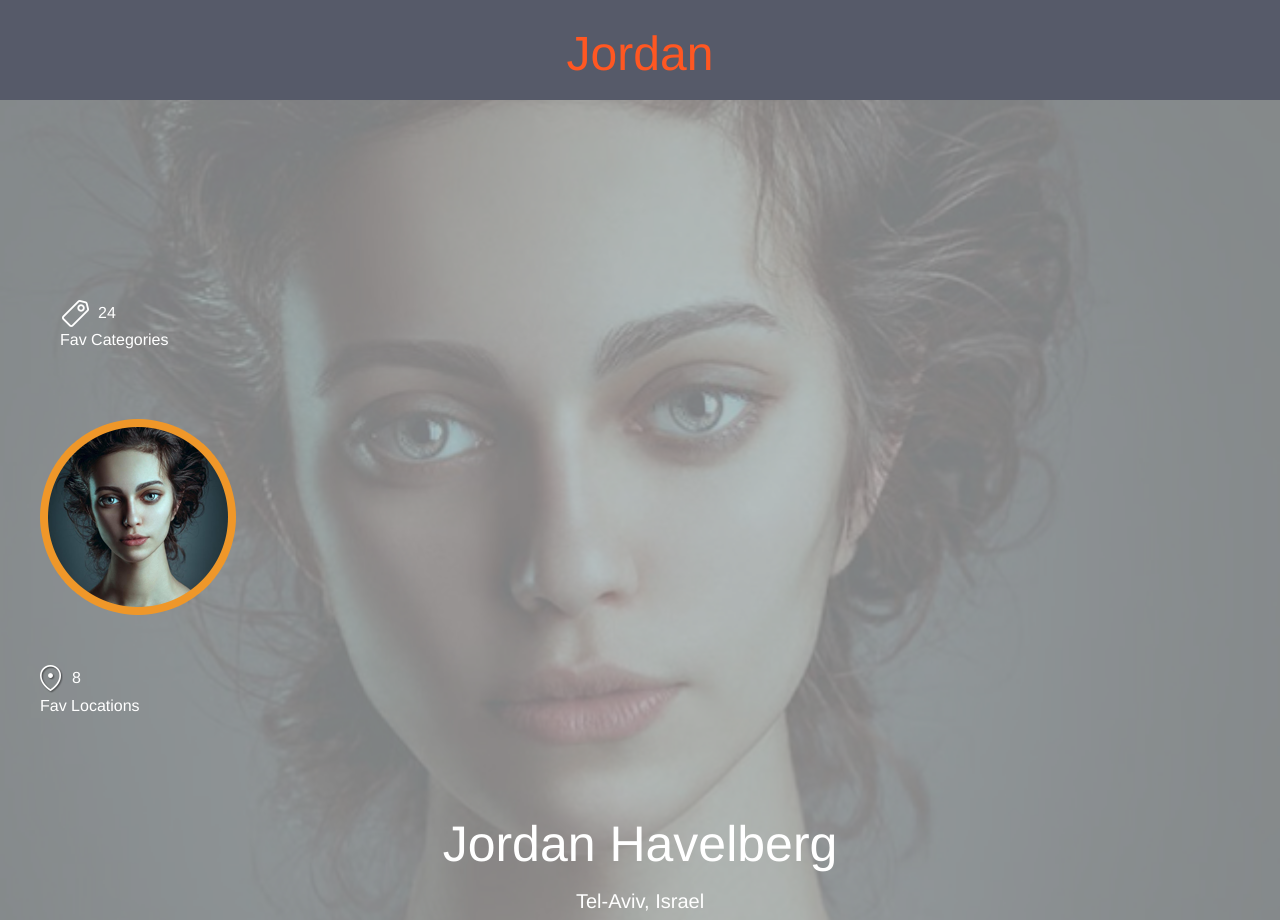
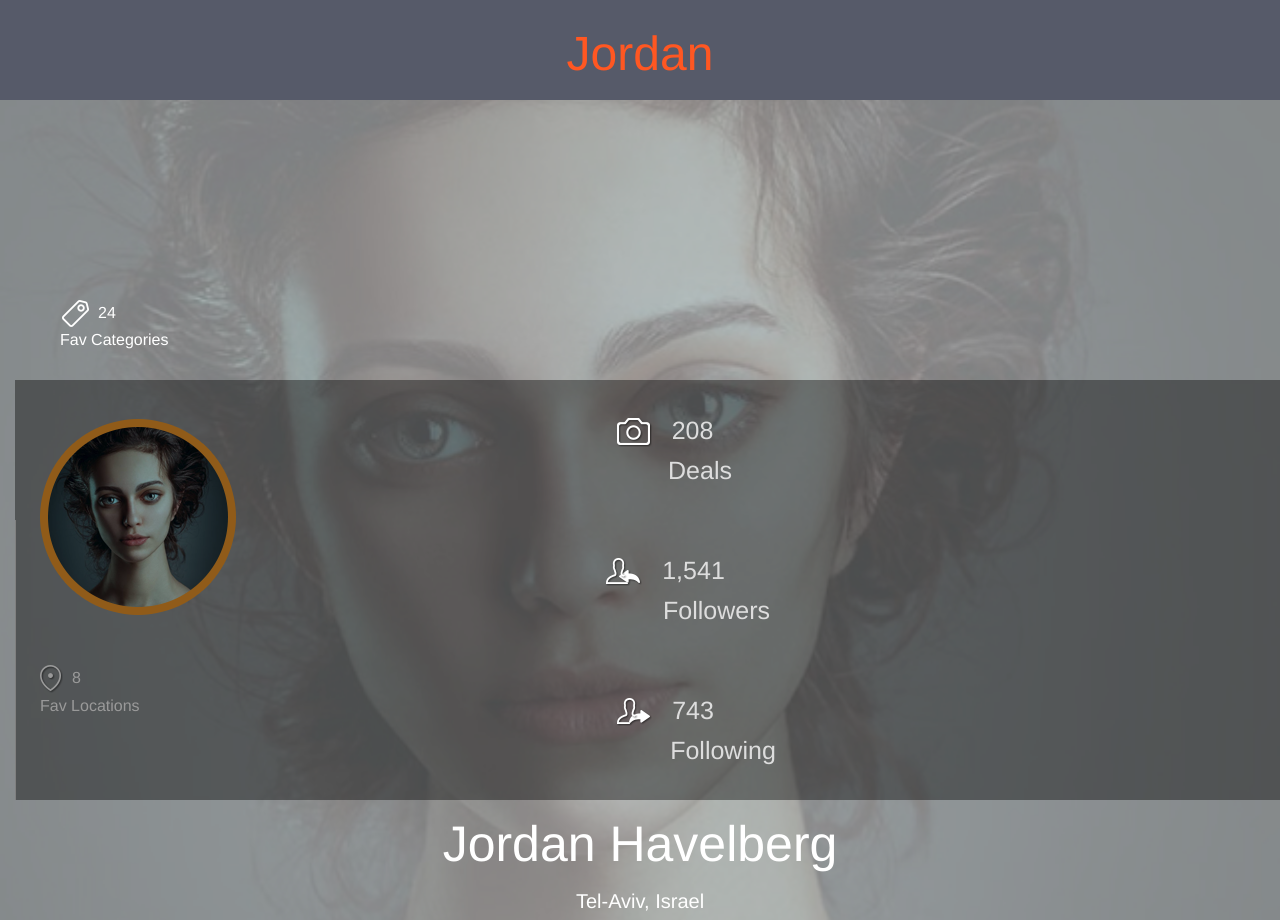
Before and after one commit to Harrisonkamau/e3-psd-html, a plain HTML site: page index.html in a window 1280 px wide. Shown: the top 920 px of the page. Drawn offline with nearby package versions, Linux system fonts and the light colour scheme; files whose address does not match are found by name.

```diff
--- a/assets/stylesheets/main.css
+++ b/assets/stylesheets/main.css
@@ -23,11 +23,39 @@
   padding-top: 140px;
   padding-left: 80px;
   padding-bottom: 40px;
-  border:4px solid grey;
+  border-right:4px solid grey;
+  border-right:4px solid grey;
   /*border-bottom: 20px;*/
   border-color: green;
 }
-#box1, #box2, #box3 {
-  padding-top: 10px;
-  margin-top: -70px;
+
+.bg-footer {
+    position: absolute;
+    bottom: 0;
+    width: 100%;
+    padding: 0;
+    margin: 0;
+    left: 15px;
+    background: rgba(0,0,0, 0.4);
 }
+
+.bg-footer > .columns {
+    padding: 30px;
+    text-align: center;
+    border-left: 1px solid grey;
+}
+
+.bg-footer > .columns:first-of-type {
+    border-left: 0px solid #ddd;
+}
+
+.bg-footer p {
+    color: #ddd;
+    font-size: 25px;
+    padding: 0;
+    margin: 0px;
+}
+
+.bg-footer i{
+    padding: 20px;
+}
```
